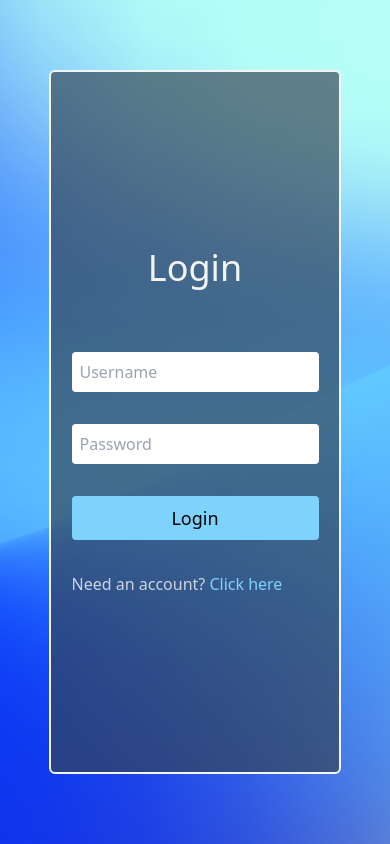
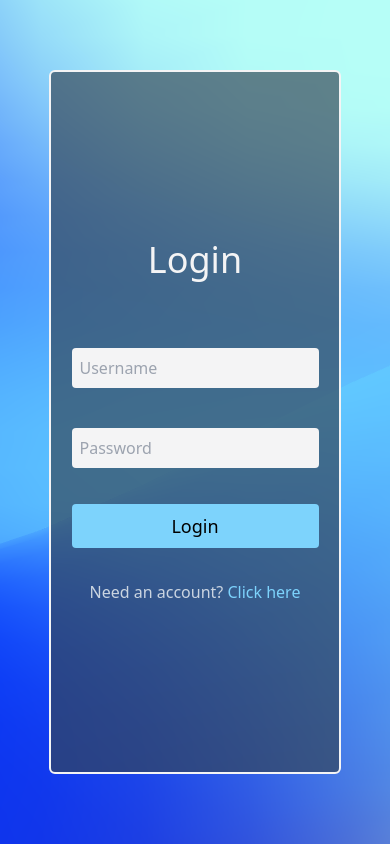
Before and after one commit to dtc105/realtime-tailwind, a React (Vite) app in the folder client/: page / in a window 390 px wide. Built offline with nearby package versions, Linux system fonts and the light colour scheme.

Commit message:
fixed pushing and stretching

```diff
--- a/client/src/features/Authentication/Authentication.jsx
+++ b/client/src/features/Authentication/Authentication.jsx
@@ -8,7 +8,7 @@ function Authentication(props) {
     const [loggingIn, setLoggingIn] = useState(true);
 
     return (
-        <div id="auth" className="flex justify-center items-center w-full h-smscreen">
+        <div id="auth" className="fixed flex justify-center items-center w-full h-smscreen">
             <div className="flex justify-around items-center w-3/4 lg:w-1/2 h-5/6 bg-tran border-zinc-100 rounded-md border-2">
                 {
                     props.isSmallScreen
--- a/client/src/features/Authentication/components/Login.jsx
+++ b/client/src/features/Authentication/components/Login.jsx
@@ -14,10 +14,13 @@ function Login(props) {
             .string()
             .min(3, "Username must be 3 or more characters")
             .max(16, "Username may not be longer than 16 characters")
-            .matches(/[^\-].*[^\-]/g, "Username may not start or end with \"-\""),
+            .matches(/^\w.*\w$/g, "Username may not start or end with a special character")
+            .required("Username is required"),
         password: Yup
             .string()
             .min(8, "Password must be 8 or more characters")
+            .max(64, "Password must be 64 or less characters")
+            .required("Password is required")
     });
 
     function submitLogin(values, actions) {
@@ -33,46 +36,52 @@ function Login(props) {
                     initialValues={initialValues}
                     validationSchema={validationSchema}
                     onSubmit={submitLogin}
+                    validateOnChange={false}
+                    validateOnBlur={true}
                 >
                     <Form className="contents">
                         {/* Username Input */}
+                        <div className="usernameInput flex flex-col justify-center items-center">
                             <ErrorMessage
                                 name="username"
-                            component="span"
-                            className="text-sm leading-4 text-center -my-2 p-0 "
+                                component="p"
+                                className="text-sm text-center text-orange-400 font-bold -mx-32 w-full"
                             />
                             <Field
                                 autoComplete="off"
                                 id="loginUsername"
                                 name="username"
                                 placeholder="Username"
-                            className="p-2 rounded"
+                                className="my-1 p-2 rounded bg-zinc-100"
                             />
+                        </div>
 
                         {/* Password Input */}
+                        <div className="passwordInput flex flex-col justify-center items-center">
                             <ErrorMessage
                                 name="password"
-                            component="span"
-                            className=""
+                                component="p"
+                                className="text-sm text-center text-orange-400 font-bold -mx-32 w-full"
                             />
                             <Field
                                 autoComplete="off"
                                 id="loginPassword"
                                 name="password"
                                 placeholder="Password"
-                            className="p-2 rounded"
+                                className="my-1 p-2 rounded bg-zinc-100"
                             />
+                        </div>
 
                         <button
                             type="submit"
-                            className="bg-myBlue py-2 text-lg hover:bg-myGray rounded"
+                            className="bg-myBlue m-0 p-2 text-lg hover:bg-myGray rounded w-full"
                         >
                             Login
                         </button>
                     </Form>
                 </Formik>
-                <p className="text-myGray block lg:hidden">
-                    Need an account? <span className="cursor-pointer text-myBlue hover:text-zinc-100" onClick={() => props.setLoggingIn(false)}>Click here</span>
+                <p className="text-myGray block lg:hidden text-center">
+                    Need an account? <span className="cursor-pointer text-myBlue hover:text-zinc-100 py-2" onClick={() => props.setLoggingIn(false)}>Click here</span>
                 </p>
             </div>
             <div id="seperator" className="lg:block hidden border w-0 h-5/6"></div>
--- a/client/src/features/Authentication/components/Register.jsx
+++ b/client/src/features/Authentication/components/Register.jsx
@@ -15,13 +15,17 @@ function Register(props) {
             .string()
             .min(3, "Username must be 3 or more characters")
             .max(16, "Username may not be longer than 16 characters")
-            .matches(/[^\-].*[^\-]/g, "Username may not start or end with \"-\""),
+            .matches(/^\w.*\w$/g, "Username may not start or end with a special character")
+            .required("Username Required)"),
         email: Yup
             .string()
-            .matches(/.+@.+\..+/g, "Must input a valid email"),
+            .matches(/.+@.+\..+/g, "Must input a valid email")
+            .required("Email Required"),
         password: Yup
             .string()
             .min(8, "Password must be 8 or more characters")
+            .max(64, "Password must be 64 or less characters")
+            .required("Password Required")
     });
 
     function submitRegister(values, actions) {
@@ -39,10 +43,11 @@ function Register(props) {
             >
                 <Form className="contents">
                     {/* Username Input */}
+                    <div className="usernameInput flex flex-col justify-center items-center">
                         <ErrorMessage
                             name="username"
-                        component="span"
-                        className=""
+                            component="p"
+                            className="text-sm text-center text-orange-400 font-bold -mx-32 w-full"
                         />
                         <Field
                             autoComplete="off"
@@ -51,12 +56,14 @@ function Register(props) {
                             placeholder="Username"
                             className="p-2 rounded"
                         />
+                    </div>
 
                     {/* Email Input */}
+                    <div className="emailInput flex flex-col justify-center items-center">
                         <ErrorMessage
                             name="email"
-                        component="span"
-                        className=""
+                            component="p"
+                            className="text-sm text-center text-orange-400 font-bold -mx-32 w-full"
                         />
                         <Field
                             autoComplete="off"
@@ -66,12 +73,14 @@ function Register(props) {
                             placeholder="Email"
                             className="p-2 rounded"
                         />
+                    </div>
 
                     {/* Password Input */}
+                    <div className="passwordInput flex flex-col justify-center items-center">
                         <ErrorMessage
                             name="password"
-                        component="span"
-                        className=""
+                            component="p"
+                            className="text-sm text-center text-orange-400 font-bold -mx-32 w-full"
                         />
                         <Field
                             autoComplete="off"
@@ -81,17 +90,18 @@ function Register(props) {
                             placeholder="Password"
                             className="p-2 rounded"
                         />
+                    </div>
 
                     <button
                         type="submit"
-                        className="bg-myBlue py-2 text-lg hover:bg-myGray rounded"
+                        className="bg-myBlue py-2 text-lg hover:bg-myGray rounded w-full"
                     >
                         Create Account
                     </button>
                 </Form>
             </Formik>
-            <p className="text-myGray block lg:hidden">
-                Already have an account? <span className="cursor-pointer text-myBlue hover:text-zinc-100" onClick={() => props.setLoggingIn(true)}>Click here</span>
+            <p className="text-myGray block lg:hidden -mx-16 text-center">
+                Already have an account? <span className="cursor-pointer text-myBlue hover:text-zinc-100 py-2" onClick={() => props.setLoggingIn(true)}>Click here</span>
             </p>
         </div>
     );
--- a/client/src/features/Chatbox/Chatbox.jsx
+++ b/client/src/features/Chatbox/Chatbox.jsx
@@ -12,7 +12,7 @@ function Chatbox(props) {
     }, [menuOpen]);
 
     return (
-        <div id="chatbox" className="overscroll-y-contain w-full h-full max-h-fit grid lg:grid-cols-5 grid-cols-1">
+        <div id="chatbox" className="fixed overscroll-y-contain w-full h-full max-h-fit grid lg:grid-cols-5 grid-cols-1">
             {
                 props.isSmallScreen
                     ? (
```
Lines whose indentation alone changed are shown as unchanged.
